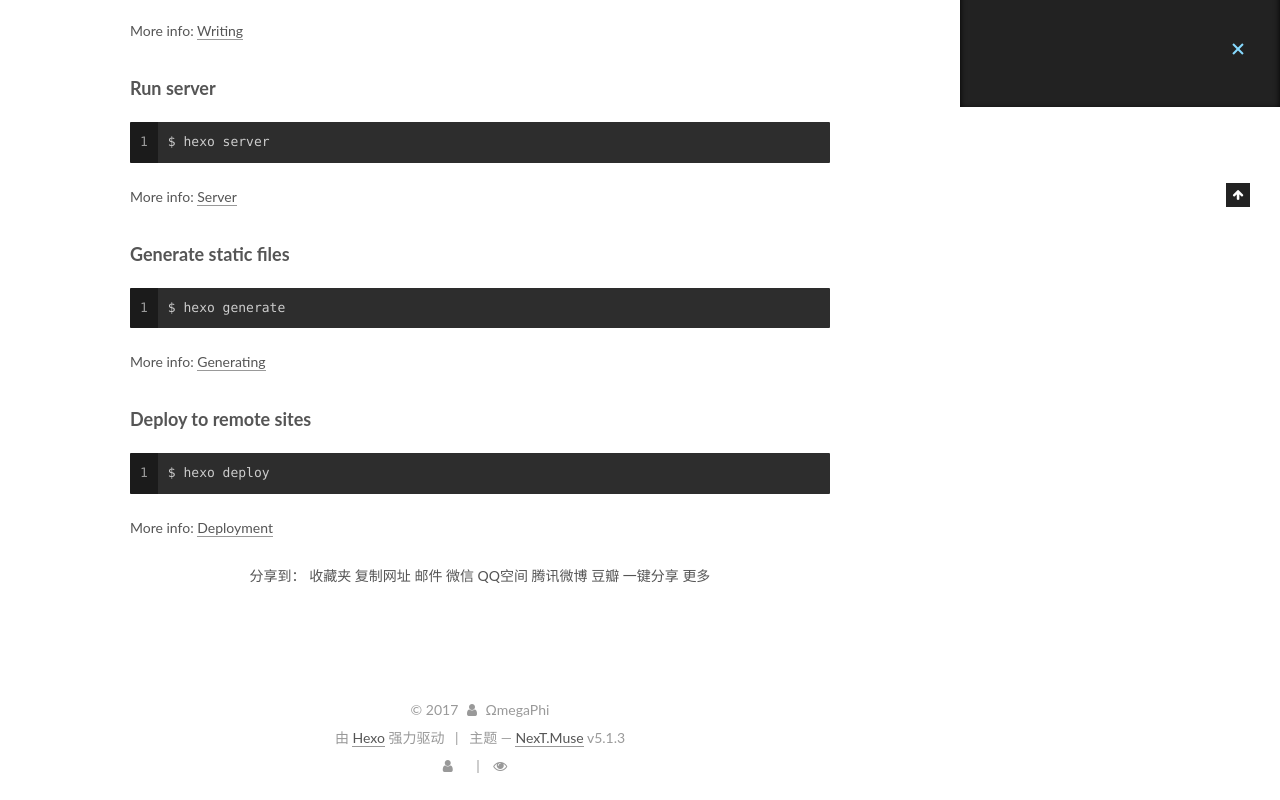
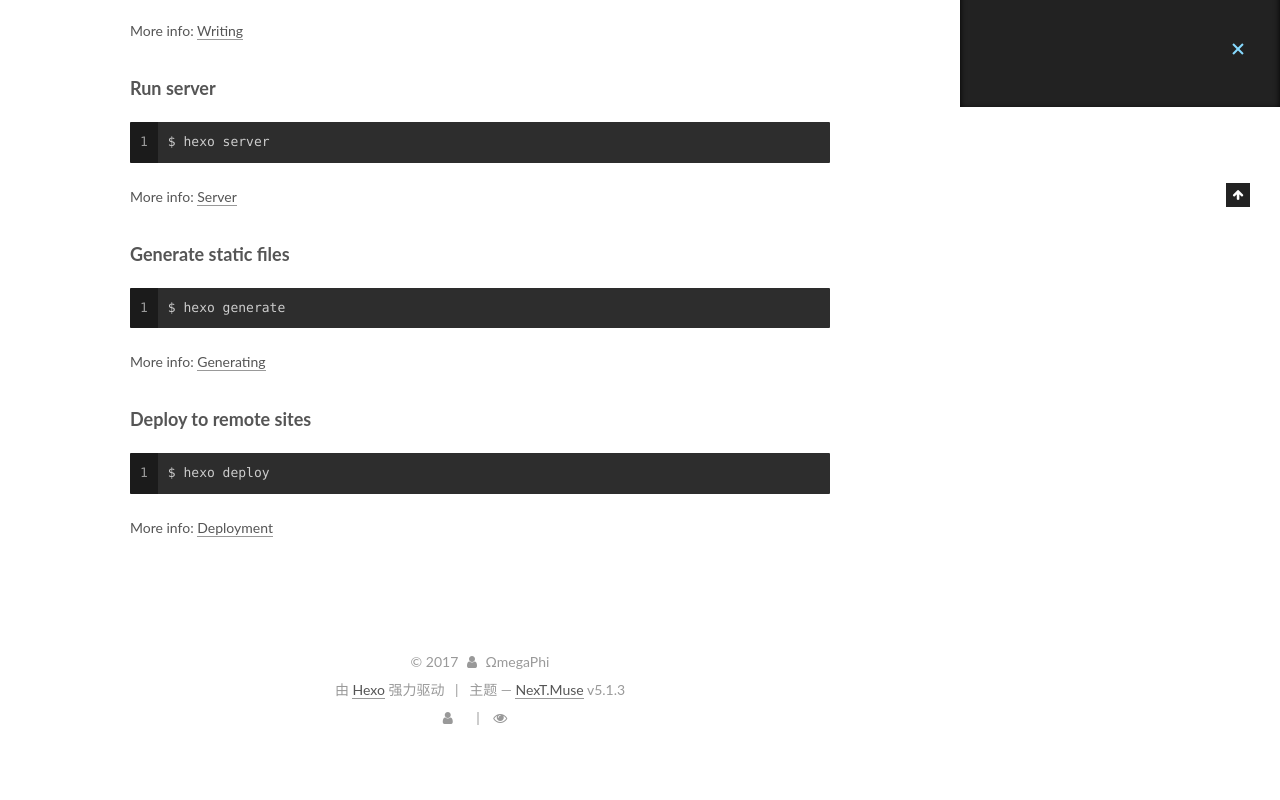
Before and after one commit to ywyt738/ywyt738.github.io, a plain HTML site: page 2017/11/30/hello-world/index.html in a window 1280 px wide. Shown: the part 693-1493 px from the top of the page. After the commit the page ends 1445 px from the top, so only its background shows below. Drawn offline with Linux system fonts and the light colour scheme; some packages are replaced by stand-ins of ours; a script that the page names is missing.

Commit message:
Site updated: 2017-12-01 10:36:19

```diff
--- a/2017/11/30/hello-world/index.html
+++ b/2017/11/30/hello-world/index.html
@@ -403,32 +403,6 @@
 
 
     <div class="post-spread">
-
-        <!-- JiaThis Button BEGIN -->
-<div class="jiathis_style">
-<span class="jiathis_txt">分享到：</span>
-<a class="jiathis_button_fav">收藏夹</a>
-<a class="jiathis_button_copy">复制网址</a>
-<a class="jiathis_button_email">邮件</a>
-<a class="jiathis_button_weixin">微信</a>
-<a class="jiathis_button_qzone">QQ空间</a>
-<a class="jiathis_button_tqq">腾讯微博</a>
-<a class="jiathis_button_douban">豆瓣</a>
-<a class="jiathis_button_share">一键分享</a>
-
-<a href="http://www.jiathis.com/share?uid=2140465" class="jiathis jiathis_txt jiathis_separator jtico jtico_jiathis" target="_blank">更多</a>
-<a class="jiathis_counter_style"></a>
-</div>
-<script type="text/javascript" >
-var jiathis_config={
-  data_track_clickback:true,
-  summary:"",
-  shortUrl:false,
-  hideMore:false
-}
-</script>
-<script type="text/javascript" src="http://v3.jiathis.com/code/jia.js?uid=2150874" charset="utf-8"></script>
-<!-- JiaThis Button END -->
 
     </div>
   </div>
```
